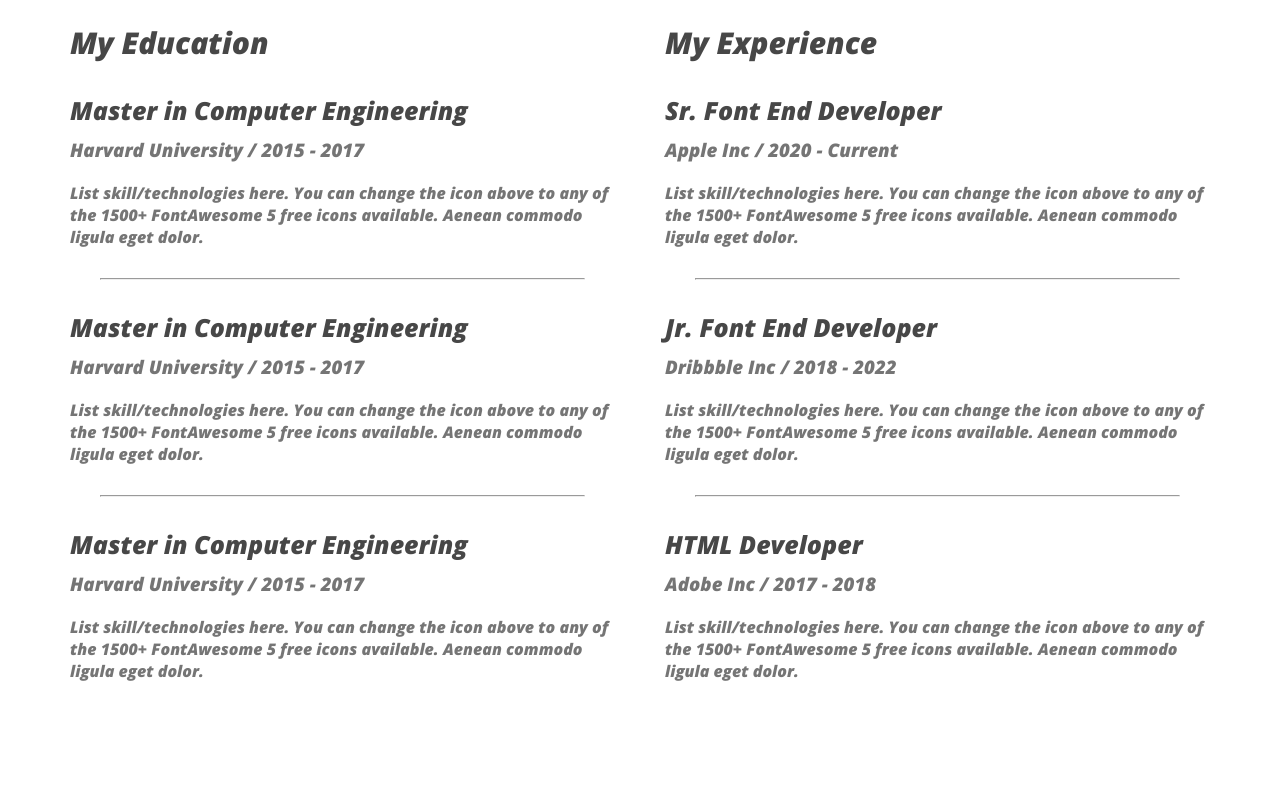
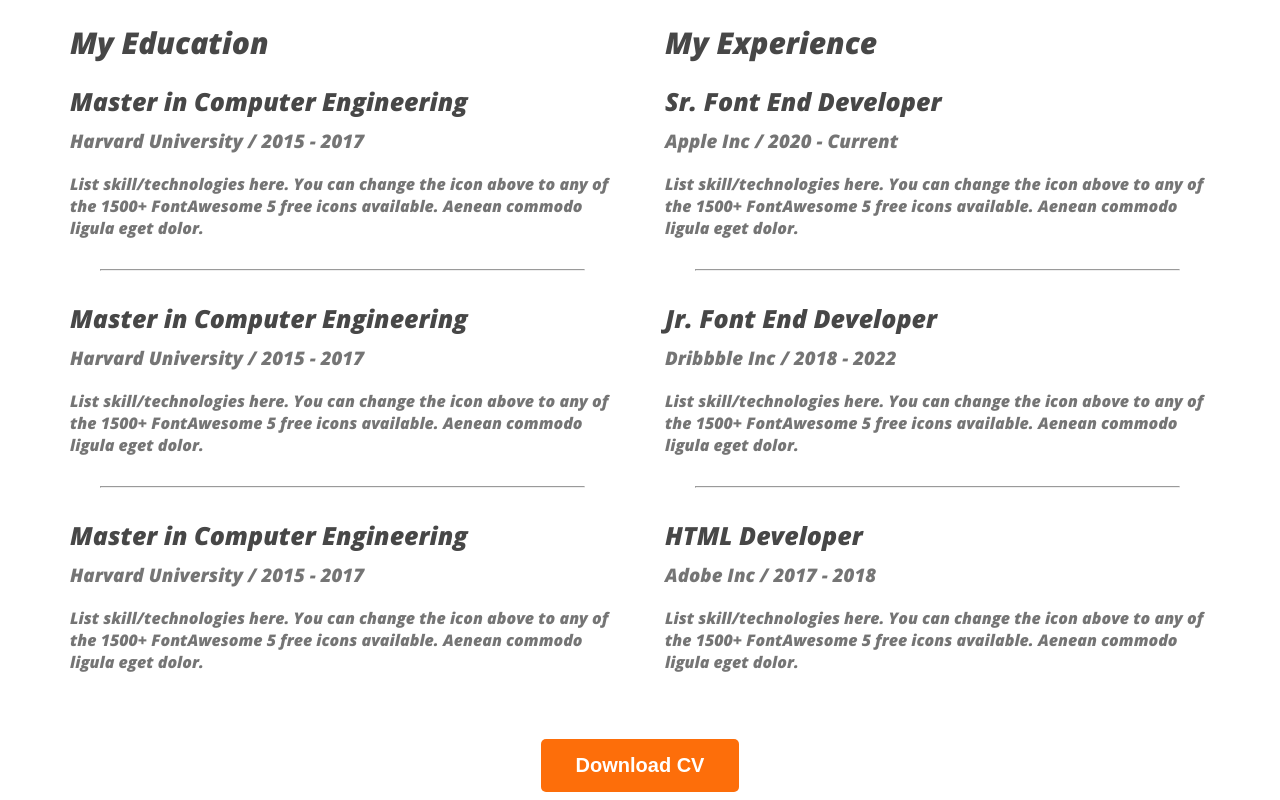
Before and after one commit to 0Karma0/Developer-Portfolio, a plain HTML site: page index.html in a window 1280 px wide. Shown: the part 2480-3280 px from the top of the page. Before the commit the page ends 3186 px from the top, so only its background shows below. Drawn offline with nearby package versions, Linux system fonts and the light colour scheme.

Commit message:
finished the resume section

```diff
--- a/index.html
+++ b/index.html
@@ -139,6 +139,9 @@
 
                 </div>
             </div>
+            <div class="download-cv">
+                <button class="btn-primary">Download CV</button>
+            </div>
 
         </section>
     </main>
--- a/styles/portfolio.css
+++ b/styles/portfolio.css
@@ -131,6 +131,7 @@ main section{
     color:#474747;
     font-size: 30px;
     font-weight: 700;
+    margin-bottom: 10px;
 }
 .resume-container{
     display: flex;
@@ -152,3 +153,7 @@ main section{
 .resume-container hr{
     margin: 30px;
 }
+.download-cv{
+    text-align: center;
+    margin-top: 50px;
+}
```
